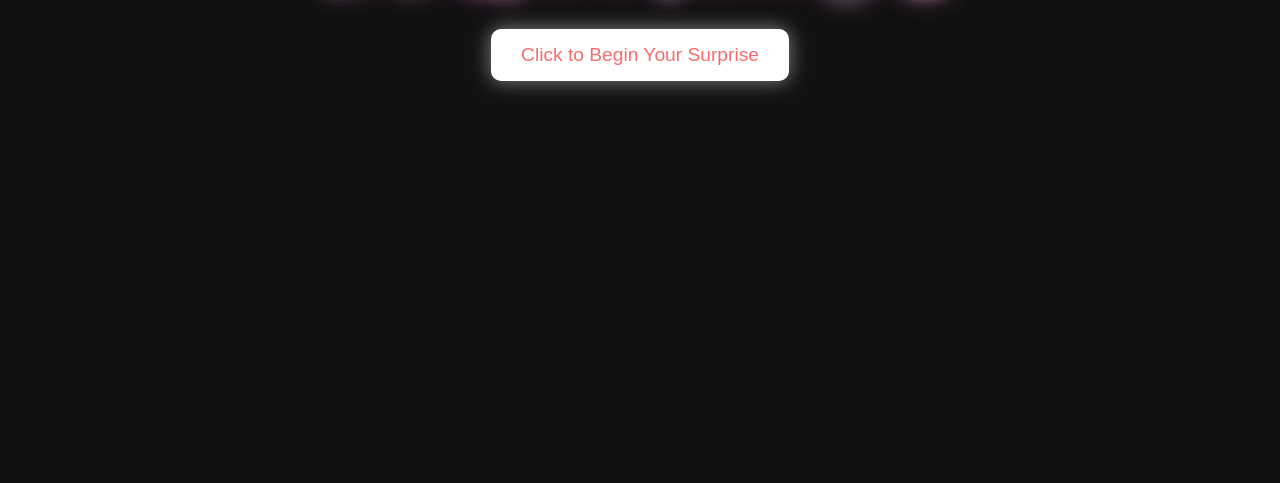
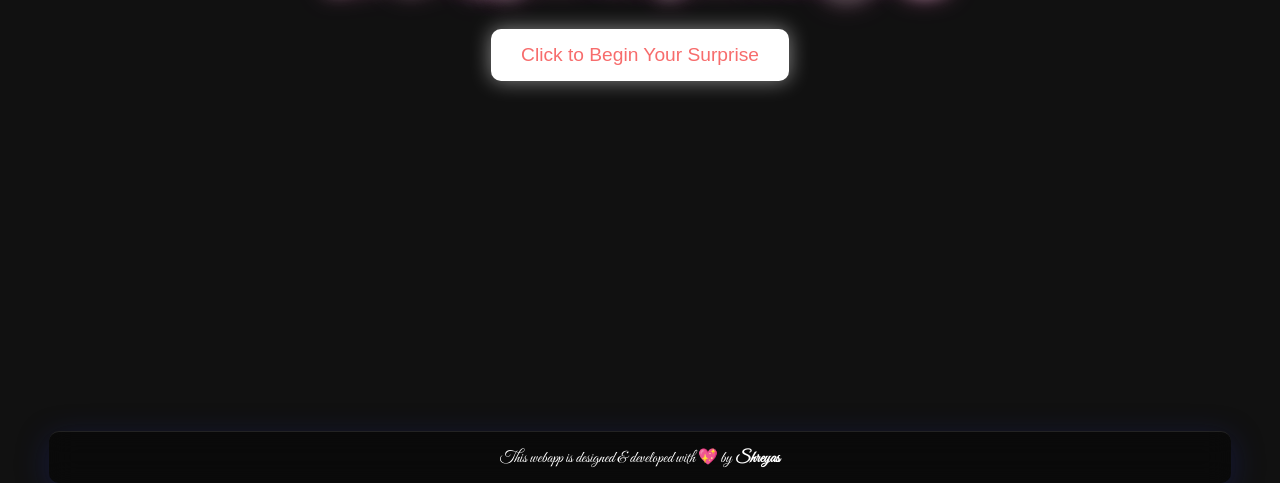
Before and after one commit to shreshth-developer/Birthday_aayu, a plain HTML site: page index.html in a window 1280 px wide. Shown: the part 409-892 px from the top of the page. Before the commit the page ends 800 px from the top, so only its background shows below. Drawn offline with nearby package versions, Linux system fonts and the light colour scheme.

Commit message:
Update index.html

```diff
--- a/index.html
+++ b/index.html
@@ -496,7 +496,24 @@ img {
     opacity: 1 !important; /* Force video to be visible on iOS */
   }
 }
-  </style>
+
+  .footer-credit {
+    margin-top: 40px;
+    padding: 15px;
+    font-size: 1rem;
+    background: rgba(0, 0, 0, 0.4);
+    backdrop-filter: blur(12px);
+    -webkit-backdrop-filter: blur(12px);
+    border-top: 1px solid rgba(255, 255, 255, 0.1);
+    color: #fff;
+    text-align: center;
+    border-radius: 10px;
+    max-width: 90%;
+    margin-left: auto;
+    margin-right: auto;
+    box-shadow: 0 8px 32px 0 rgba(31, 38, 135, 0.37);
+  }
+</style>
   <script src="https://cdn.jsdelivr.net/npm/typed.js@2.0.12"></script>
   <script src="https://cdn.jsdelivr.net/npm/canvas-confetti@1.4.0/dist/confetti.browser.min.js"></script>
   <script>
@@ -759,5 +776,11 @@ img {
       <span id="typed-text"></span>
     </div>
   </div>
+
+    <footer class="footer-credit">
+      This webapp is designed & developed with 💖 by <strong>Shreyas</strong>
+    </footer>
+  </div> <!-- closing main-content -->
 </body>
+
 </html>
```
